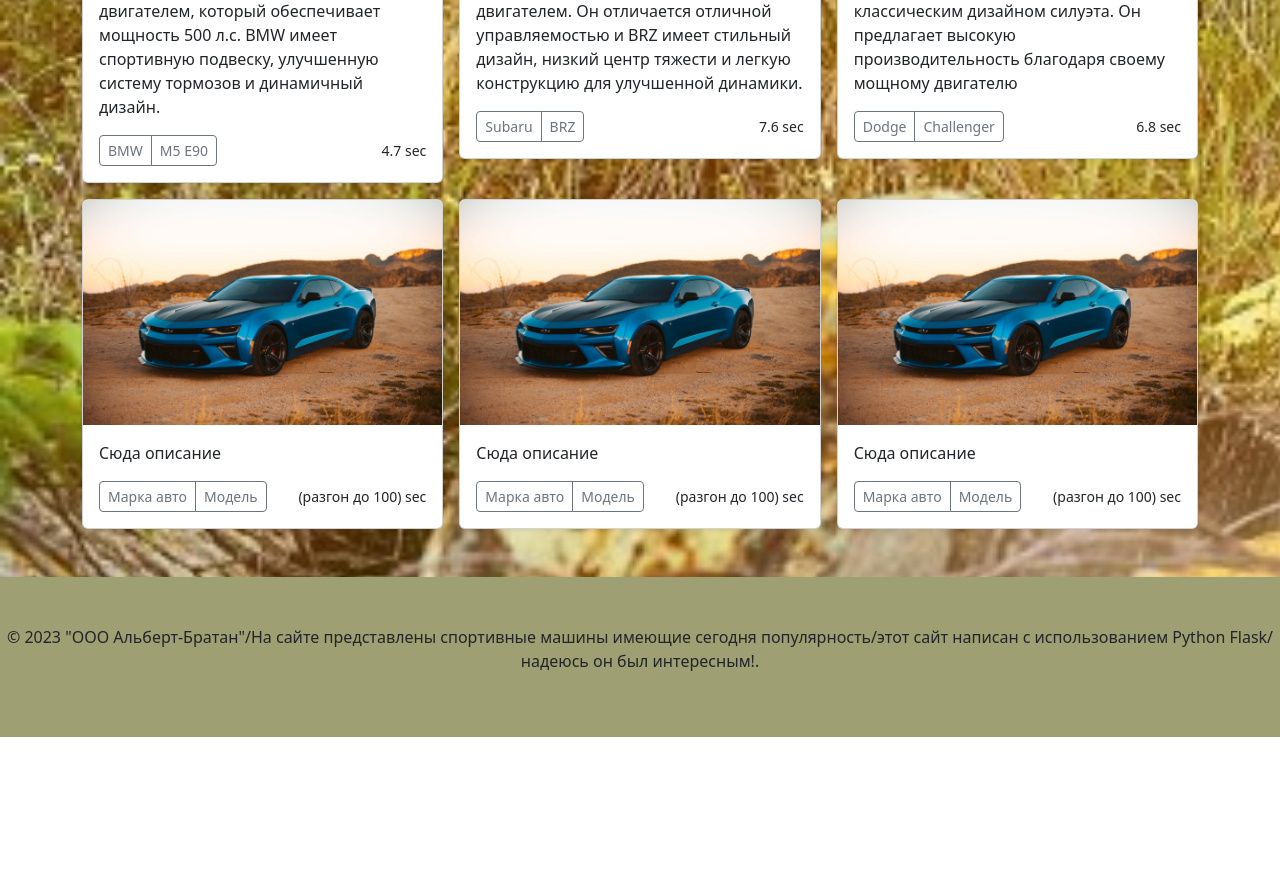
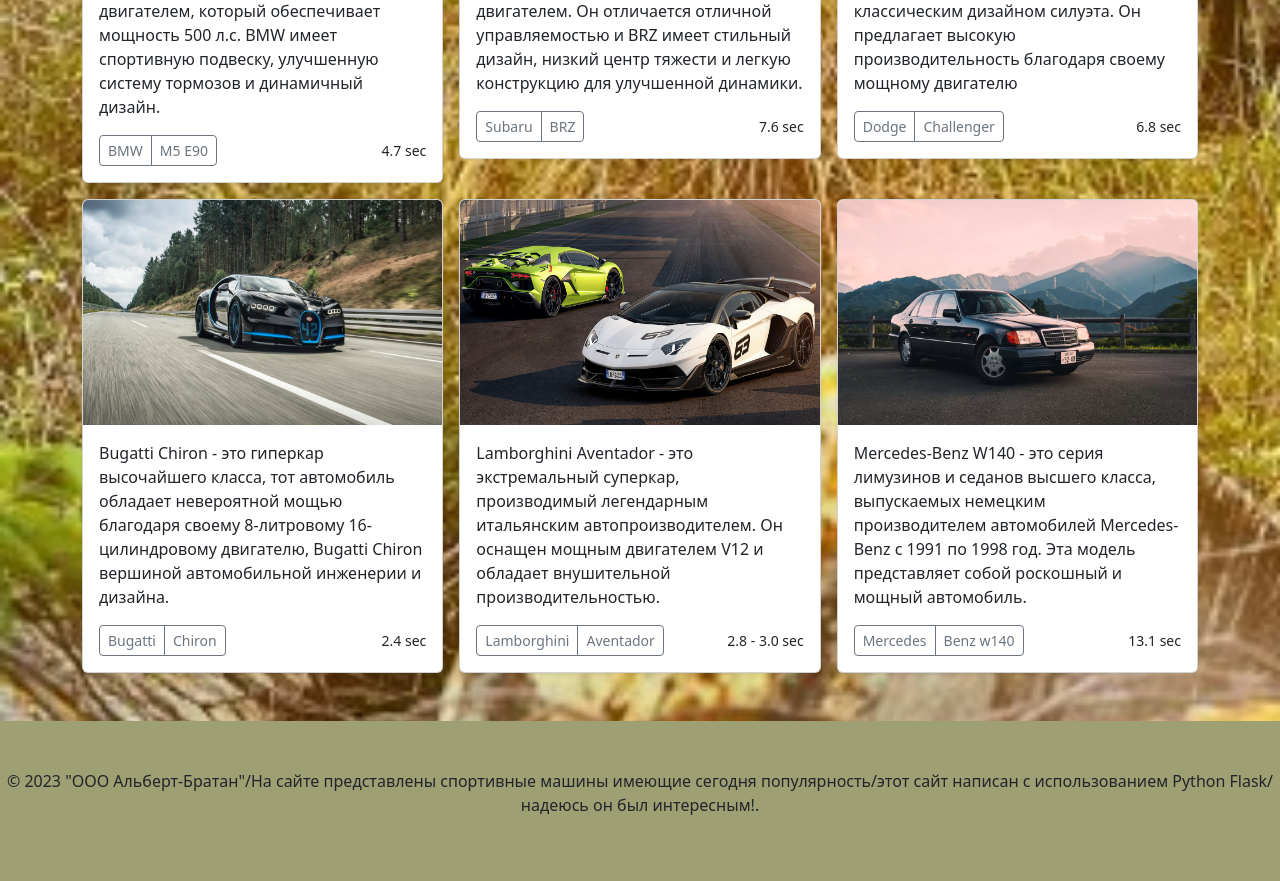
Before and after one commit to Albert-back-end/Flask-project, a Flask app: page / in a window 1280 px wide. Shown: the part 2279-3160 px from the top of the page. Before the commit the page ends 3016 px from the top, so only its background shows below. Run offline with Flask 3, Linux system fonts and the light colour scheme.

Commit message:
крутой коммит

```diff
--- a/templates/index.html
+++ b/templates/index.html
@@ -209,45 +209,45 @@
         </div>
         <div class="col">
           <div class="card shadow-sm">
-            <img class="bd-placeholder-img card-img-top" width="100%" height="225" src="/static/images/8.jpg"><rect width="100%" height="100%" fill="#55595c"></rect></img>
+            <img class="bd-placeholder-img card-img-top" width="100%" height="225" src="/static/images/bugatti.jpeg"><rect width="100%" height="100%" fill="#55595c"></rect></img>
             <div class="card-body">
-              <p class="card-text">Сюда описание</p>
+              <p class="card-text">Bugatti Chiron - это гиперкар высочайшего класса, тот автомобиль обладает невероятной мощью благодаря своему 8-литровому 16-цилиндровому двигателю, Bugatti Chiron вершиной автомобильной инженерии и дизайна.</p>
               <div class="d-flex justify-content-between align-items-center">
                 <div class="btn-group">
-                  <button type="button" class="btn btn-sm btn-outline-secondary">Марка авто</button>
-                  <button type="button" class="btn btn-sm btn-outline-secondary">Модель</button>
+                  <button type="button" class="btn btn-sm btn-outline-secondary">Bugatti</button>
+                  <button type="button" class="btn btn-sm btn-outline-secondary">Chiron</button>
                 </div>
-                <small class="text-body-secondary">(разгон до 100) sec</small>
+                <small class="text-body-secondary">2.4 sec</small>
               </div>
             </div>
           </div>
         </div>
         <div class="col">
           <div class="card shadow-sm">
-            <img class="bd-placeholder-img card-img-top" width="100%" height="225" src="/static/images/8.jpg"><rect width="100%" height="100%" fill="#55595c"></rect></img>
+            <img class="bd-placeholder-img card-img-top" width="100%" height="225" src="/static/images/lamba.jpeg"><rect width="100%" height="100%" fill="#55595c"></rect></img>
             <div class="card-body">
-              <p class="card-text">Сюда описание</p>
+              <p class="card-text">Lamborghini Aventador - это экстремальный суперкар, производимый легендарным итальянским автопроизводителем. Он оснащен мощным двигателем V12 и обладает внушительной производительностью.</p>
               <div class="d-flex justify-content-between align-items-center">
                 <div class="btn-group">
-                  <button type="button" class="btn btn-sm btn-outline-secondary">Марка авто</button>
-                  <button type="button" class="btn btn-sm btn-outline-secondary">Модель</button>
+                  <button type="button" class="btn btn-sm btn-outline-secondary">Lamborghini</button>
+                  <button type="button" class="btn btn-sm btn-outline-secondary">Aventador</button>
                 </div>
-                <small class="text-body-secondary">(разгон до 100) sec</small>
+                <small class="text-body-secondary">2.8 - 3.0 sec</small>
               </div>
             </div>
           </div>
         </div>
         <div class="col">
           <div class="card shadow-sm">
-            <img class="bd-placeholder-img card-img-top" width="100%" height="225" src="/static/images/8.jpg"><rect width="100%" height="100%" fill="#55595c"></rect></img>
+            <img class="bd-placeholder-img card-img-top" width="100%" height="225" src="/static/images/623f232b.webp"><rect width="100%" height="100%" fill="#55595c"></rect></img>
             <div class="card-body">
-              <p class="card-text">Сюда описание</p>
+              <p class="card-text">Mercedes-Benz W140 - это серия лимузинов и седанов высшего класса, выпускаемых немецким производителем автомобилей Mercedes-Benz с 1991 по 1998 год. Эта модель представляет собой роскошный и мощный автомобиль.</p>
               <div class="d-flex justify-content-between align-items-center">
                 <div class="btn-group">
-                  <button type="button" class="btn btn-sm btn-outline-secondary">Марка авто</button>
-                  <button type="button" class="btn btn-sm btn-outline-secondary">Модель</button>
+                  <button type="button" class="btn btn-sm btn-outline-secondary">Mercedes</button>
+                  <button type="button" class="btn btn-sm btn-outline-secondary">Benz w140</button>
                 </div>
-                <small class="text-body-secondary">(разгон до 100) sec</small>
+                <small class="text-body-secondary">13.1 sec</small>
               </div>
             </div>
           </div>
```
Also changed, not shown: static/images/2013-Subaru-BRZ_Coupe-Image-07.jpg (deleted), static/images/623f232b.webp (added), static/images/brab2.jpeg (added), static/images/brabus-69-result.jpg (added), static/images/bugatti.jpeg (added), static/images/lamba.jpeg (added), static/images/mb.jpeg (added), static/images/mer.jpeg (added), static/images/mers.jpeg (added), static/images/supra.webp (deleted), 4 other files.
